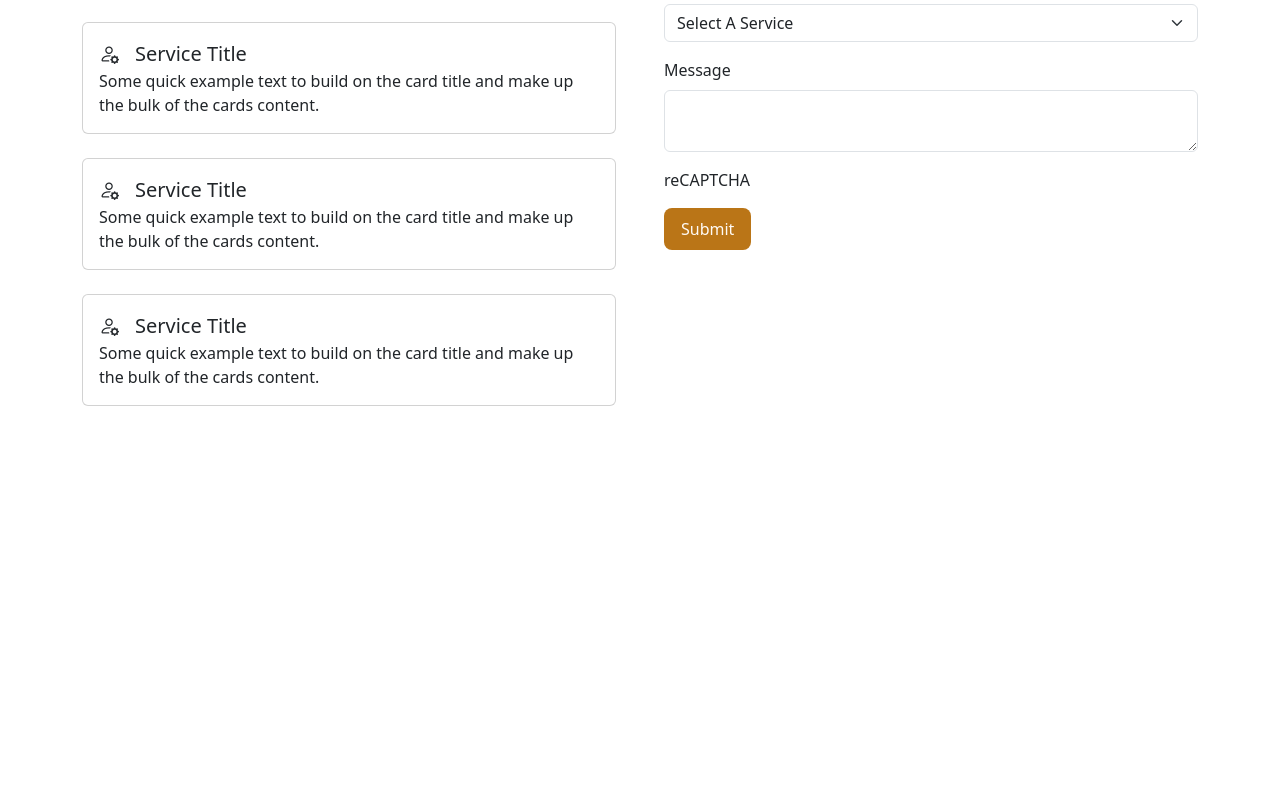
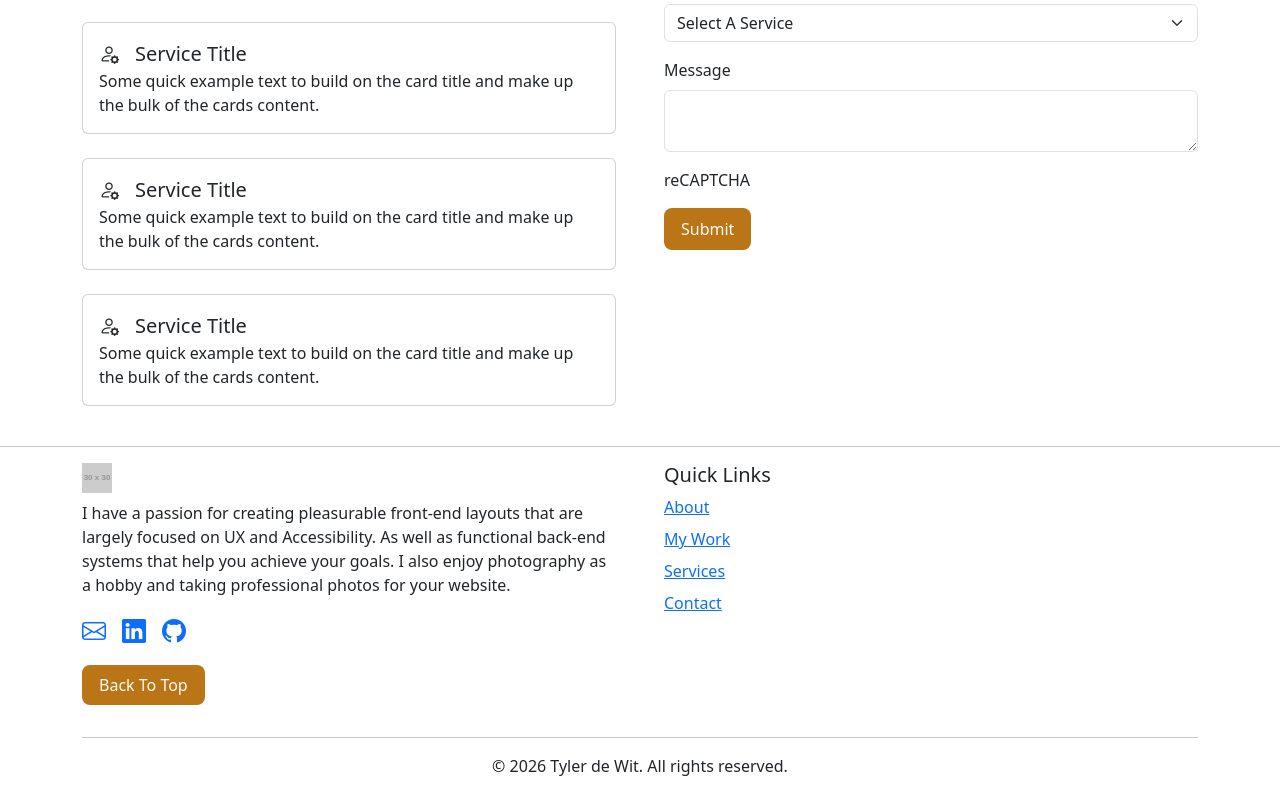
Before and after one commit to Tyler-de-Wit/portfolio-site-react, a React (Vite) app: page / in a window 1280 px wide. Shown: the part 2868-3662 px from the top of the page. Before the commit the page ends 3298 px from the top, so only its background shows below. Built offline with nearby package versions, Linux system fonts and the light colour scheme.

Commit message:
feat: Add the footer section with social media links, a back to top button and page links

```diff
--- a/src/App.tsx
+++ b/src/App.tsx
@@ -5,11 +5,12 @@ import AboutSection from "./components/AboutSection";
 import MyWorkSection from "./components/MyWorkSection";
 import ServicesSection from "./components/ServicesSection";
 import ContactSection from "./components/ContactSection";
+import FooterSection from "./components/FooterSection";
 
 function App() {
   return (
     <>
-      <header>
+      <header id="header">
         <Navigation />
         <HeaderSection />
       </header>
@@ -33,7 +34,10 @@ function App() {
           </div>
         </div>
       </main>
-      <footer></footer>
+      <hr />
+      <footer>
+        <FooterSection />
+      </footer>
     </>
   );
 }
--- /dev/null
+++ b/src/components/FooterSection.tsx
@@ -0,0 +1,59 @@
+import SocialMediaLinks from "./SocialMediaLinks";
+
+const currentYear: number = new Date().getFullYear();
+
+const FooterSection = () => {
+  return (
+    <>
+      <div className="container">
+        <div className="row g-5">
+          <div className="col-12 col-lg-6 mb-4">
+            <img
+              src="https://placehold.co/30x30"
+              width="30"
+              height="30"
+              className="d-inline-block align-top mb-2"
+              alt="Site Logo"
+            />
+            <p>
+              I have a passion for creating pleasurable front-end layouts that
+              are largely focused on UX and Accessibility. As well as functional
+              back-end systems that help you achieve your goals. I also enjoy
+              photography as a hobby and taking professional photos for your
+              website.
+            </p>
+            <SocialMediaLinks />
+            <a className="button-link" href="#header">
+              Back To Top
+            </a>
+          </div>
+          <div className="col-12 col-lg-6 mb-4">
+            <h2 className="fs-5">Quick Links</h2>
+            <ul className="list-unstyled">
+              <li className="mb-2">
+                <a href="#about">About</a>
+              </li>
+              <li className="mb-2">
+                <a href="#my-work">My Work</a>
+              </li>
+              <li className="mb-2">
+                <a href="#services">Services</a>
+              </li>
+              <li className="mb-2">
+                <a href="#contact">Contact</a>
+              </li>
+            </ul>
+          </div>
+        </div>
+        <hr />
+        <div className="row">
+          <div className="col-md-12 text-center">
+            <p>&copy; {currentYear} Tyler de Wit. All rights reserved.</p>
+          </div>
+        </div>
+      </div>
+    </>
+  );
+};
+
+export default FooterSection;
--- a/src/components/SocialMediaLinks.tsx
+++ b/src/components/SocialMediaLinks.tsx
@@ -1,6 +1,6 @@
 const SocialMediaLinks = () => {
   return (
-    <div>
+    <div className="mb-4">
       <a href="#">
         <i className="bi bi-envelope fs-4 me-3"></i>
       </a>
```
